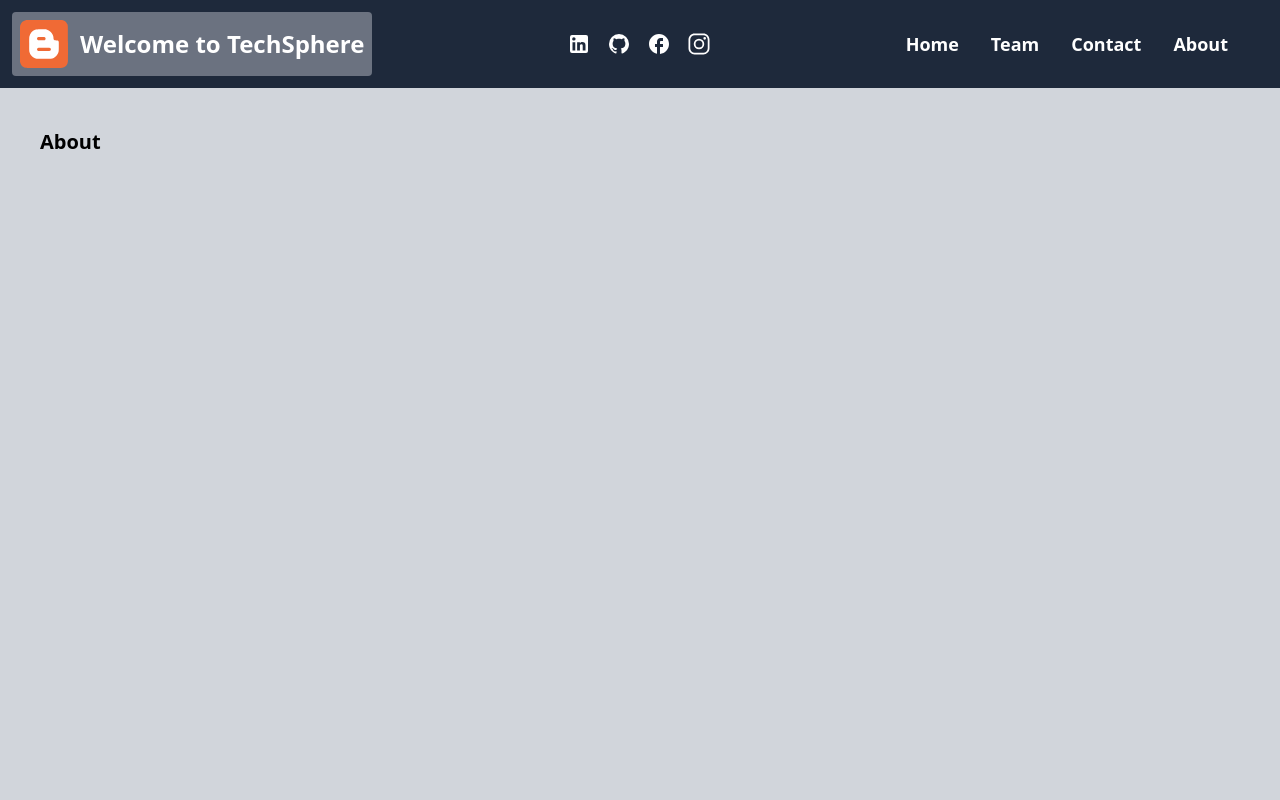
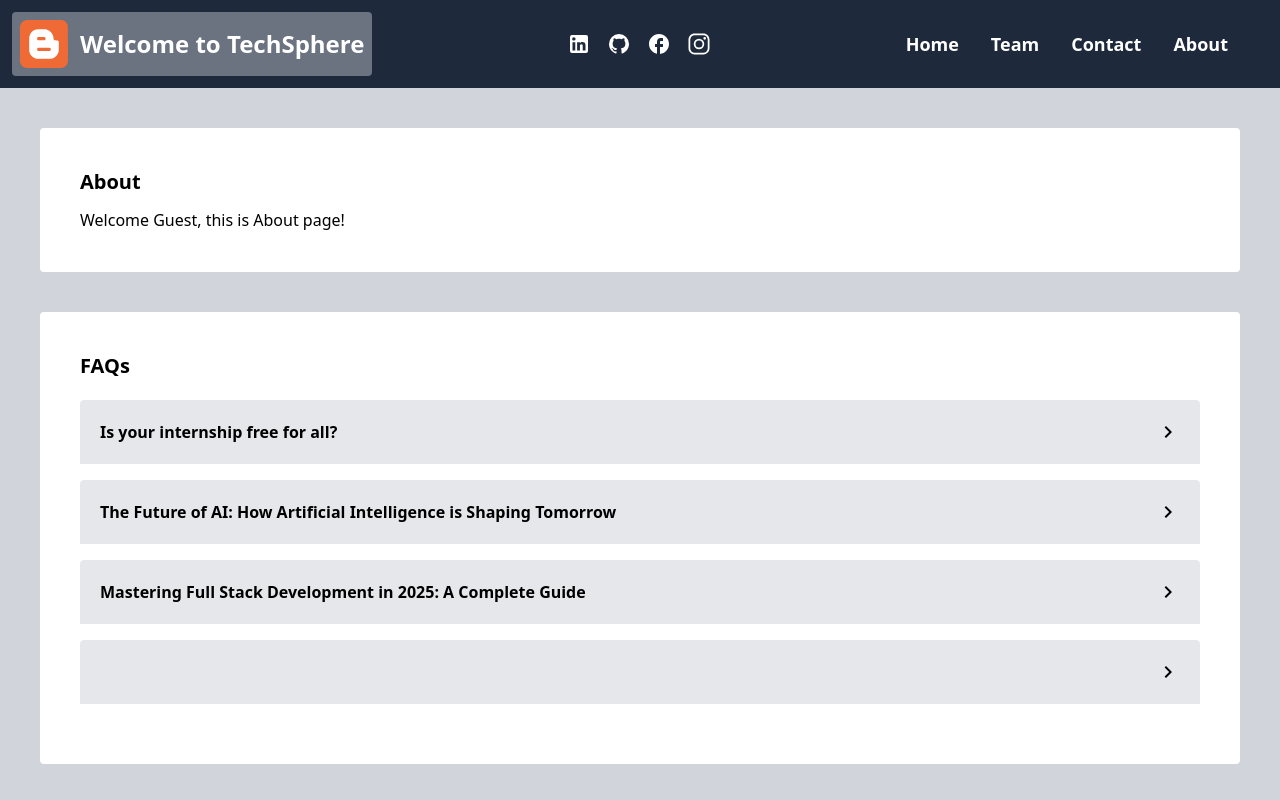
Before and after one commit to hariswaran-v/blog-with-reactjs, a React (Vite) app: page /about in a window 1280 px wide. Built offline with nearby package versions, Linux system fonts and the light colour scheme.

Commit message:
feat: work on accordion style and generate the readme file

```diff
--- /dev/null
+++ b/src/components/Accordion.jsx
@@ -0,0 +1,39 @@
+import { useState } from "react";
+const accordionActiveState = ({ title, desc }) => {
+  const [accordionActiveState, setAccordionActiveState] = useState(false);
+
+  const toggleAccordion = () => {
+    setAccordionActiveState(!accordionActiveState);
+  };
+  return (
+    <div>
+      <div
+        className=" bg-gray-200 p-5 rounded-t flex items-center justify-between cursor-pointer hover:bg-gray-300"
+        onClick={toggleAccordion}
+      >
+        <h4 className="font-semibold">{title}</h4>
+        <svg
+          xmlns="http://www.w3.org/2000/svg"
+          width="1.5em"
+          height="1.5em"
+          viewBox="0 0 24 24"
+          className={accordionActiveState ? "rotate-90" : ""}
+        >
+          <path
+            fill="currentColor"
+            d="M8.59 16.59L13.17 12L8.59 7.41L10 6l6 6l-6 6z"
+          ></path>
+        </svg>
+      </div>
+      <div
+        className={
+          "bg-gray-100 p-5 " + (accordionActiveState ? "block" : "hidden")
+        }
+      >
+        <p>{desc}</p>
+      </div>
+    </div>
+  );
+};
+
+export default accordionActiveState;
--- a/src/pages/AboutPage.jsx
+++ b/src/pages/AboutPage.jsx
@@ -1,12 +1,44 @@
-import TeamcardPage from "../components/TeamcardPage";
-import TeamPage from "./TeamPage";
+import { useParams } from "react-router-dom";
+import Accordion from "../components/Accordion";
+import PropTypes from "prop-types";
 
 const AboutPage = () => {
+  const { name } = useParams();
+
   return (
-    <div className="m-10">
-      <h4 className="font-semibold text-xl mb-3">About</h4>
+    <div>
+      <div className="m-10 p-10 bg-white rounded">
+        <h4 className="font-semibold text-xl mb-3">About</h4>
+        <div>
+          <h5>Welcome {name ? name : "Guest"}, this is About page!</h5>
+        </div>
+      </div>
+      <div className="m-10 p-10 bg-white rounded ">
+        <h4 className="font-semibold text-xl">FAQs</h4>
+        <div className="my-5 space-y-4">
+          <Accordion
+            title="Is your internship free for all?"
+            desc="Yes, it is!"
+          />
+          <Accordion
+            title="The Future of AI: How Artificial Intelligence is Shaping Tomorrow"
+            desc="Explore how AI is transforming industries, from healthcare to finance, and what innovations to expect in the next decade. A beginner-friendly dive into the evolving world of artificial intelligence."
+          />
+
+          <Accordion
+            title="Mastering Full Stack Development in 2025: A Complete Guide"
+            desc="Learn the essential tools, frameworks, and best practices for becoming a full stack developer this year. From frontend to backend, this guide walks you through the modern tech stack every developer should know."
+          />
+          <Accordion> </Accordion>
+        </div>
+      </div>
     </div>
   );
 };
 
+Accordion.propTypes = {
+  title: PropTypes.string.isRequired,
+  desc: PropTypes.string.isRequired,
+};
+
 export default AboutPage;
```
